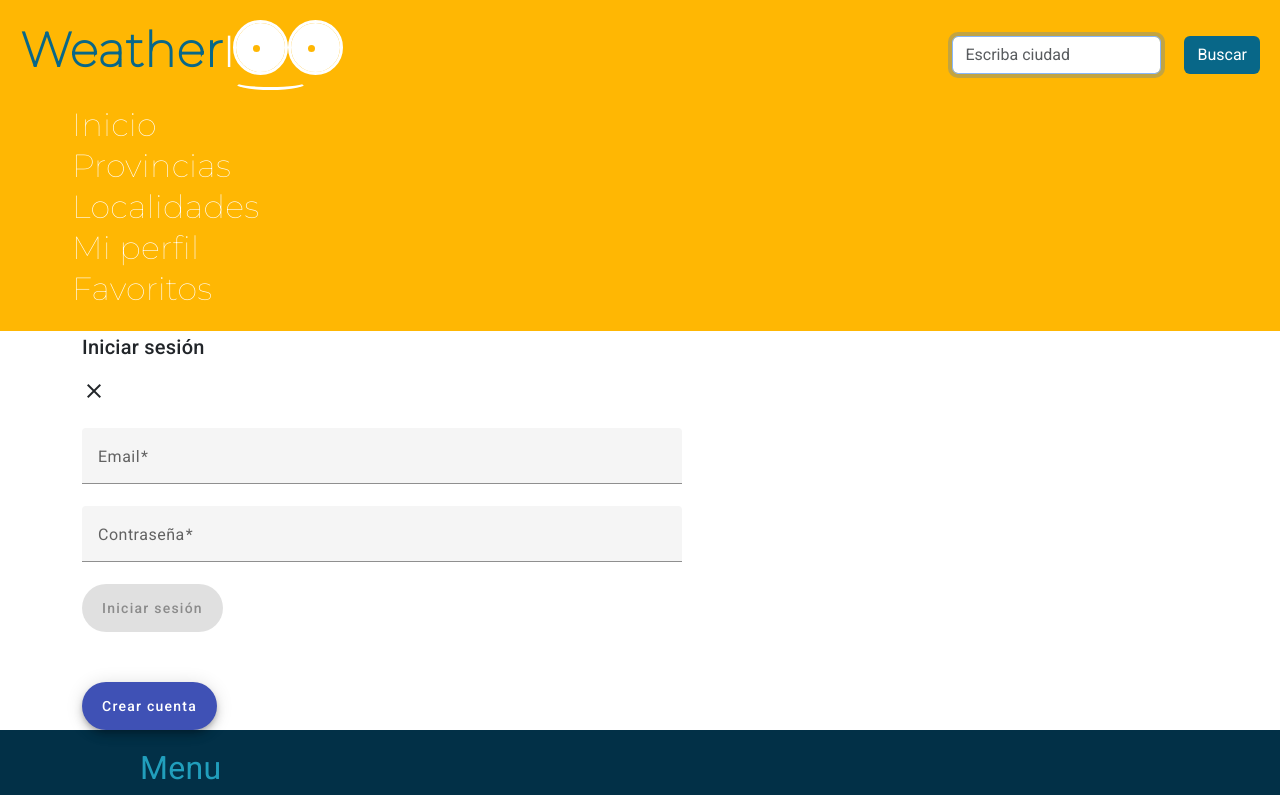
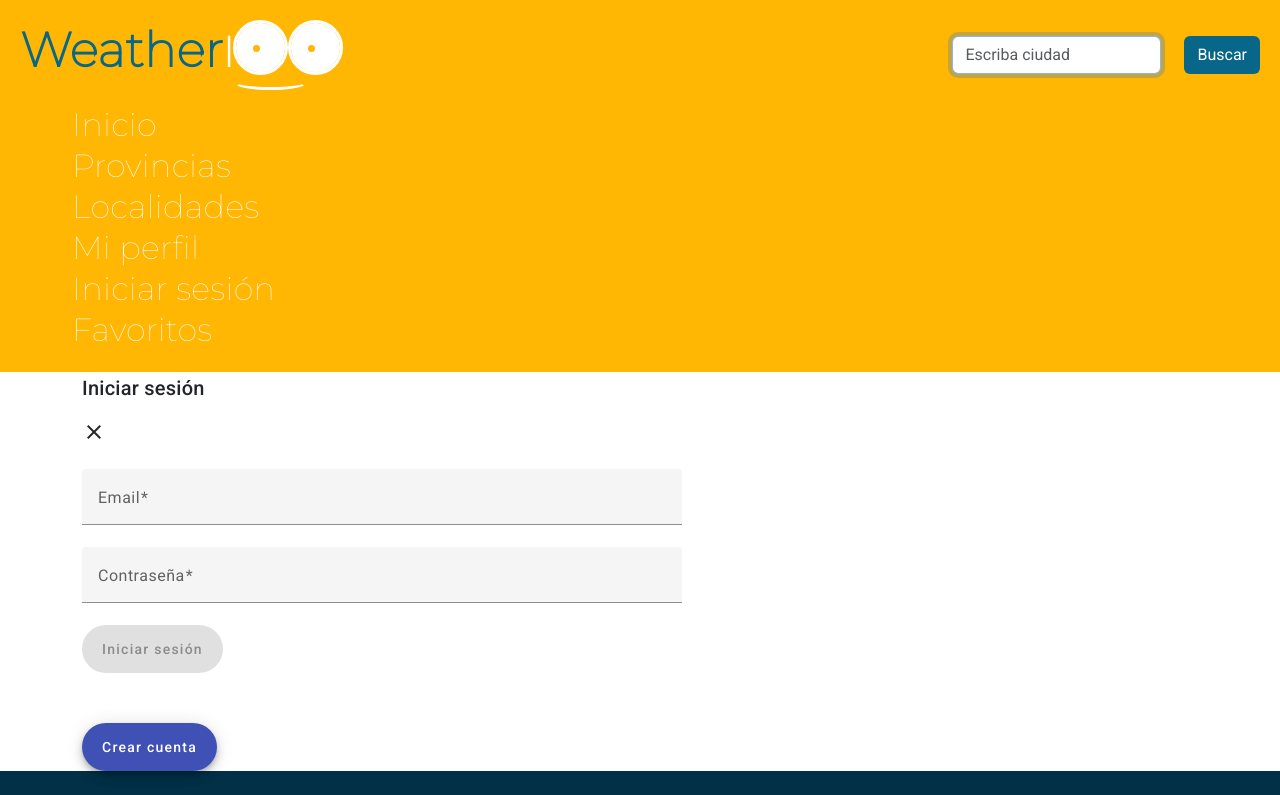
Before and after one commit to caroldmg/WeatherLoo, an Angular app in the folder frontend/: page /auth/login in a window 1280 px wide. Shown: the top 795 px of the page. Built offline with nearby package versions, Linux system fonts and the light colour scheme.

Commit message:
añadir login a menu de navbar

```diff
--- a/frontend/src/app/layout/navbar/navbar.component.html
+++ b/frontend/src/app/layout/navbar/navbar.component.html
@@ -32,6 +32,7 @@
         <li><a routerLink="/location/provinces"> Provincias </a></li>
         <li><a routerLink="/location/towns"> Localidades</a></li>
         <li><a routerLink="/users/profile"> Mi perfil </a></li>
+        <li><a routerLink="/auth/login"> Iniciar sesión </a></li>
         <li><a routerLink="/location/fav-locations"> Favoritos </a></li>
       </ul>
     </div>
```
